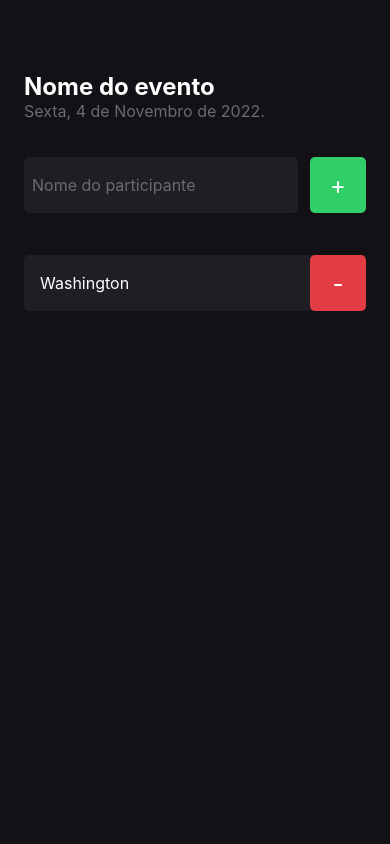
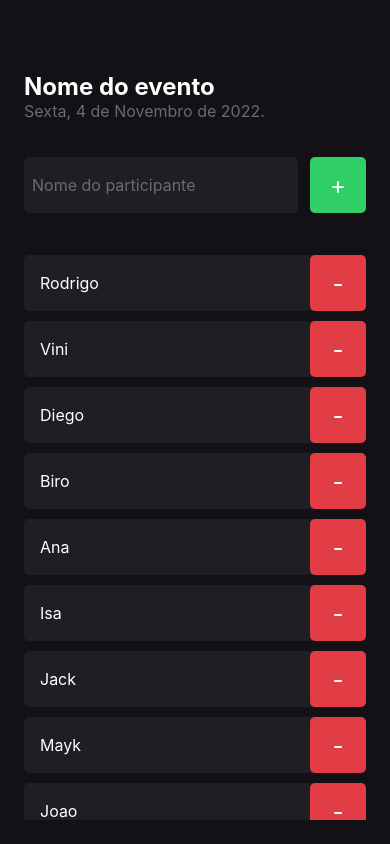
Before and after one commit to Washington-coder/React-Native-basics, a React Native app in the folder imhere/: screen / in a window 390 px wide. Built offline with nearby package versions, Linux system fonts and the light colour scheme.

Commit message:
Add ScrollView

```diff
--- a/imhere/src/screens/Home/index.tsx
+++ b/imhere/src/screens/Home/index.tsx
@@ -1,4 +1,5 @@
 import {
+    ScrollView,
     Text,
     TextInput,
     TouchableOpacity,
@@ -8,6 +9,9 @@ import { styles } from './styles';
 import { Participant } from '../../components/Participant';
 
 export default function Home() {
+
+    const participants = ['Rodrigo', 'Vini', 'Diego', 'Biro', 'Ana', 'Isa', 'Jack', 'Mayk', 'Joao'];
+
 
     function handleParticipantAdd() {
         console.log('Você clicou no botão de adicionar');
@@ -39,7 +43,17 @@ export default function Home() {
                 </TouchableOpacity>
             </View>
 
-            <Participant name='Washington' onRemove={() => handleParticipantRemove("Washington")}/>
+            <ScrollView showsVerticalScrollIndicator={false}>
+                {
+                    participants.map(participant => (
+                        <Participant
+                            key={participant}
+                            name={participant}
+                            onRemove={() => handleParticipantRemove("Washington")}
+                        />
+                    ))
+                }
+            </ScrollView>
 
         </View>
     );
```
